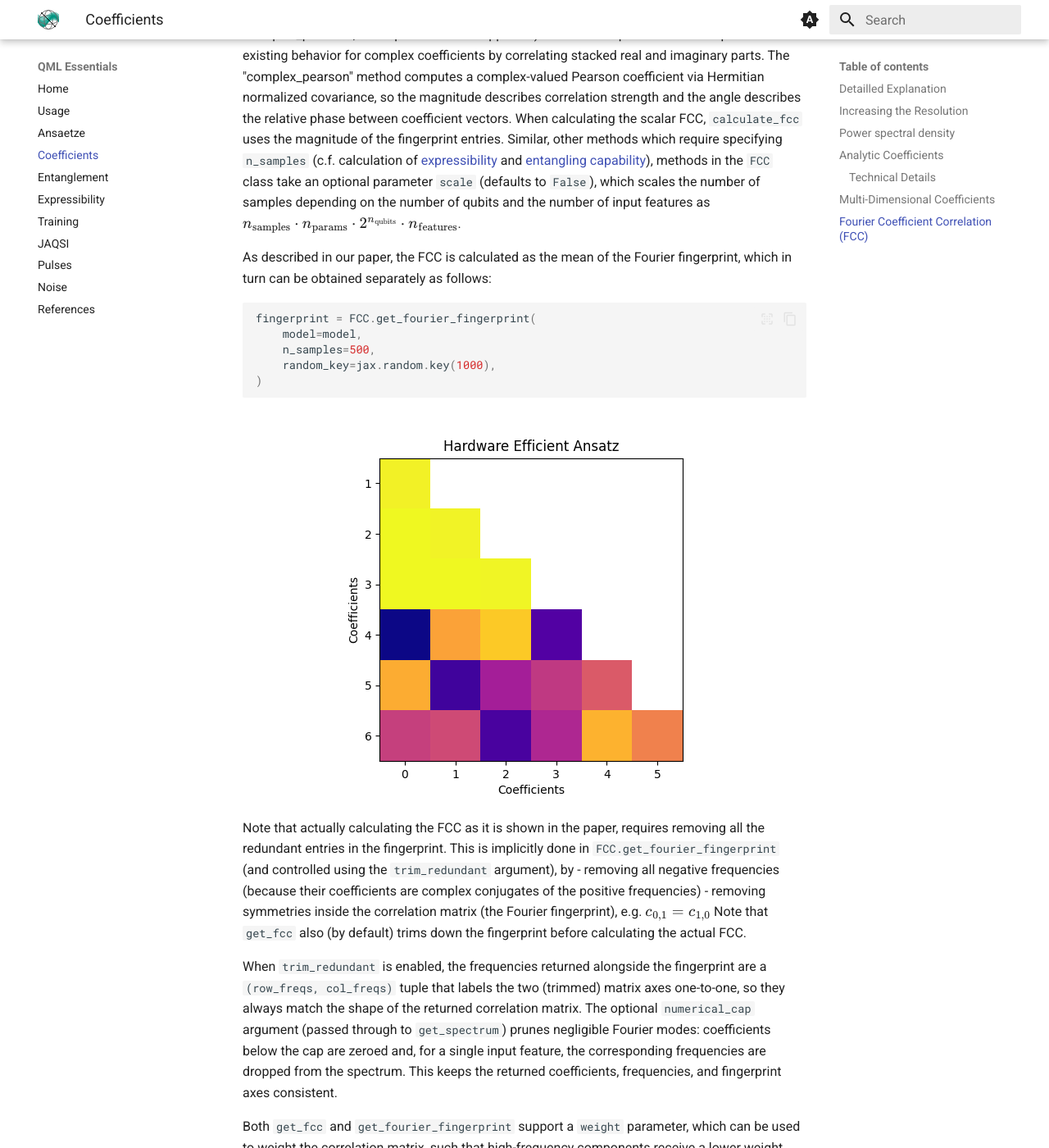
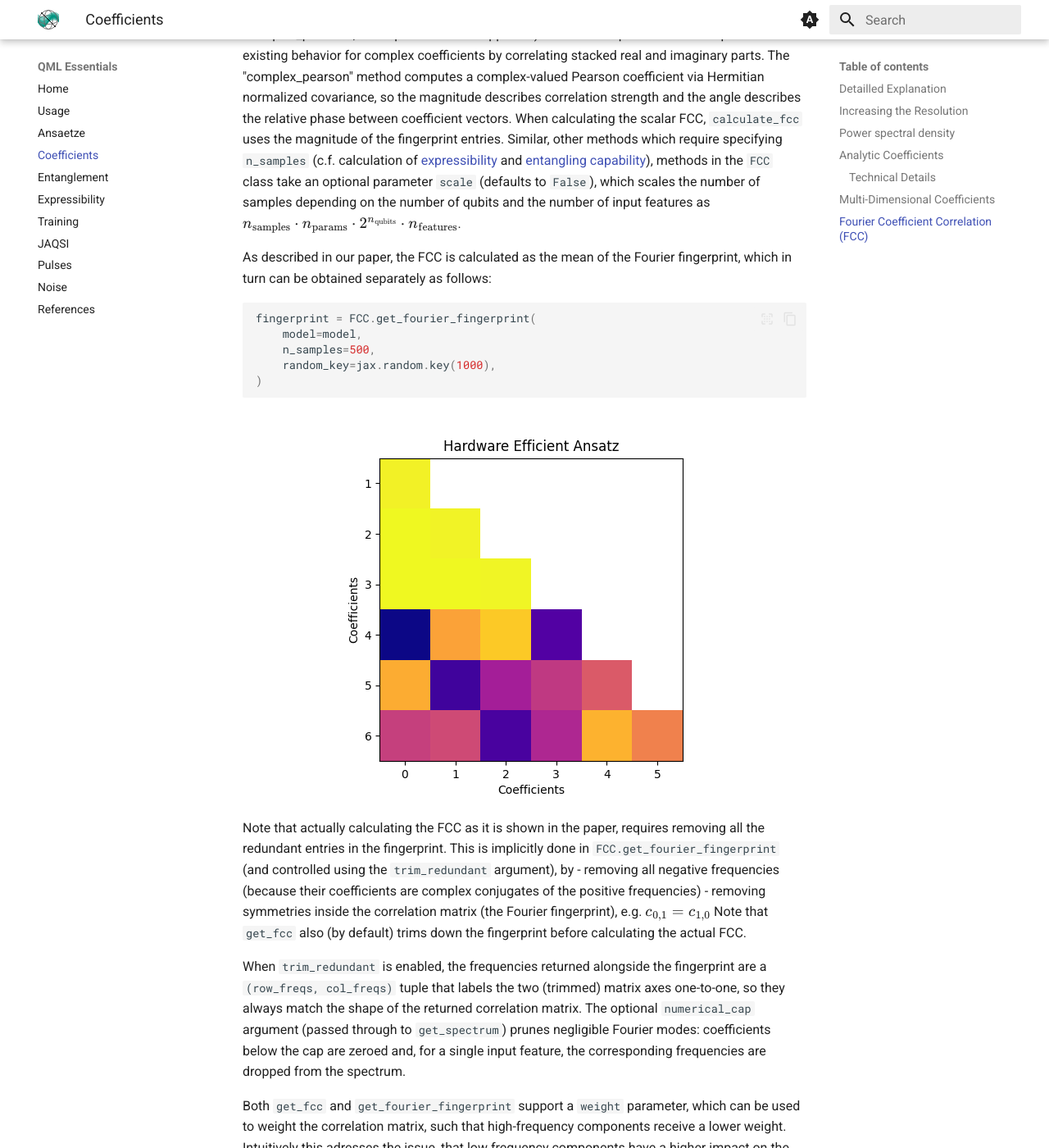
Before and after one commit to cirKITers/qml-essentials, an MkDocs documentation site: the page built from docs/coefficients.md, in a window 1280 px wide and 1400 px high, scrolled down 7824 px. Shown: the whole window at 82% size. Built offline with MkDocs 1.6.1 and Material for MkDocs 9.7.7, drawn with Linux system fonts in a browser that asks for light colours; emoji names are drawn with the system emoji font; some of the changed text lies outside the part shown.

Commit message:
gc
Signed-off-by: Melvin Strobl <lc3267@kit.edu>

```diff
--- a/docs/coefficients.md
+++ b/docs/coefficients.md
@@ -241,7 +241,7 @@ This is implicitly done in `FCC.get_fourier_fingerprint` (and controlled using t
 Note that `get_fcc` also (by default) trims down the fingerprint before calculating the actual FCC.
 
 When `trim_redundant` is enabled, the frequencies returned alongside the fingerprint are a `(row_freqs, col_freqs)` tuple that labels the two (trimmed) matrix axes one-to-one, so they always match the shape of the returned correlation matrix.
-The optional `numerical_cap` argument (passed through to `get_spectrum`) prunes negligible Fourier modes: coefficients below the cap are zeroed and, for a single input feature, the corresponding frequencies are dropped from the spectrum. This keeps the returned coefficients, frequencies, and fingerprint axes consistent.
+The optional `numerical_cap` argument (passed through to `get_spectrum`) prunes negligible Fourier modes: coefficients below the cap are zeroed and, for a single input feature, the corresponding frequencies are dropped from the spectrum.
 
 Both `get_fcc` and `get_fourier_fingerprint` support a `weight` parameter, which can be used to weight the correlation matrix, such that high-frequency components receive a lower weight.
 Intuitively this adresses the issue, that low frequency components have a higher impact on the mean-squared error (c.f. App. D in our paper).
```
